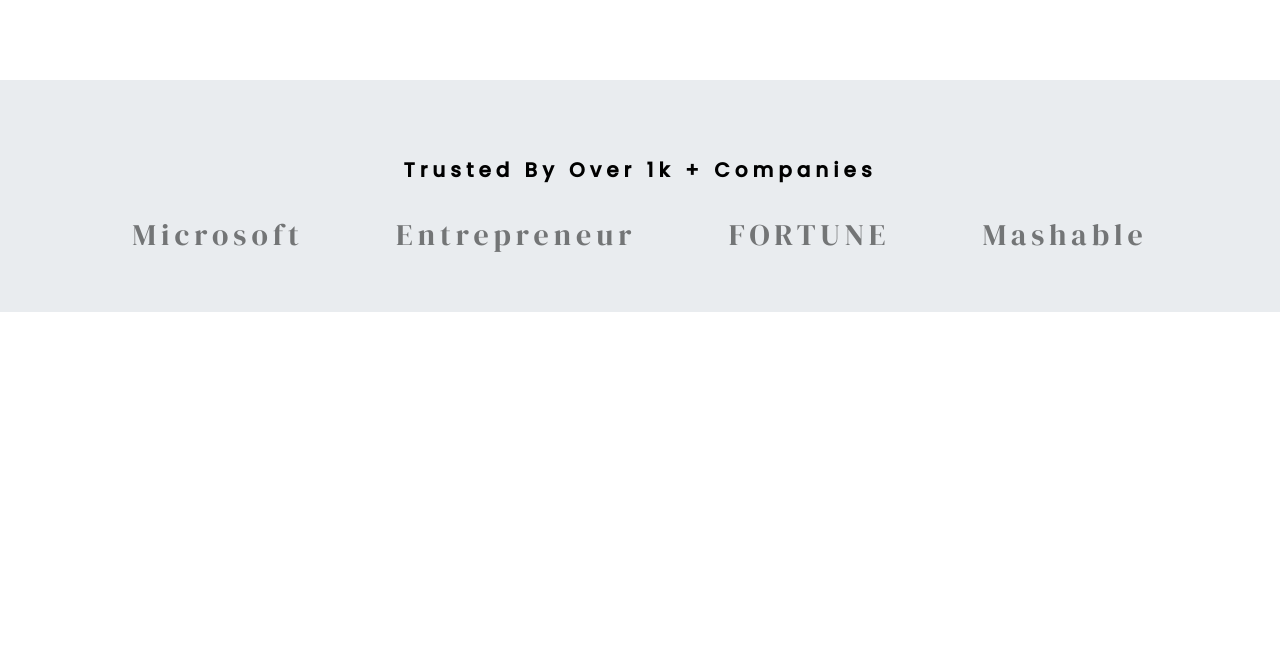
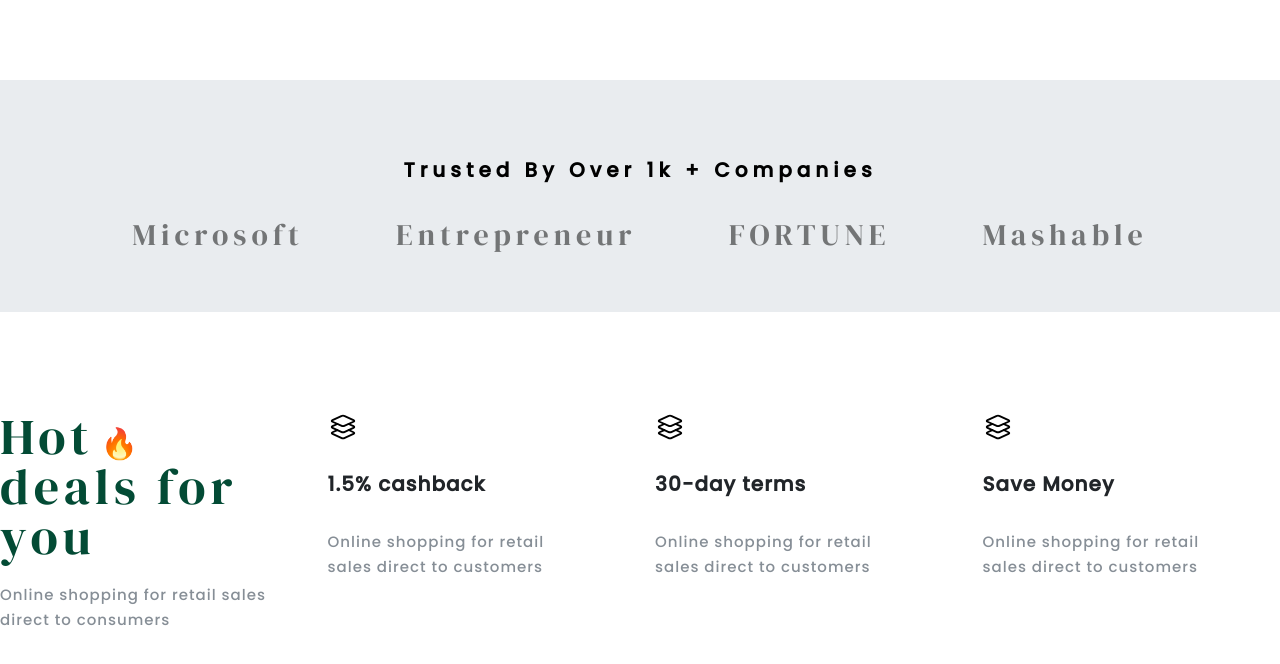
Before and after one commit to tomikimi/furnishop, a plain HTML site: page index.html in a window 1280 px wide. Shown: the part 1112-1776 px from the top of the page. Before the commit the page ends 1524 px from the top, so only its background shows below. Drawn offline with nearby package versions, Linux system fonts and the light colour scheme.

Commit message:
Creation of Deals Design

```diff
--- a/css/style.css
+++ b/css/style.css
@@ -36,6 +36,10 @@ body {
 
 .grid-3-cols {
   grid-template-columns: repeat(3, 1fr);
+}
+
+.grid-4-cols {
+  grid-template-columns: repeat(4, 1fr);
 }
 
 .left-panel {
@@ -234,3 +238,60 @@ body {
   filter: brightness(0);
   opacity: 50%;
 }
+
+/* Deals */
+.section-deals {
+  margin: 2rem 0;
+}
+
+.deals-details span:nth-child(1) {
+  color: #034b35;
+  font-size: 5rem;
+  display: inline-block;
+}
+
+.deals-details span:nth-child(2) {
+  font-size: 3rem;
+  display: inline-block;
+}
+
+.deals-details span:nth-child(3) {
+  font-size: 5rem;
+  display: inline-block;
+}
+
+.deals-details p {
+  margin: 2rem 0rem;
+  color: #868e96;
+  font-family: "Poppins", sans-serif;
+  font-size: 1.5rem;
+  font-weight: 500;
+  line-height: 2.5rem;
+  letter-spacing: 0.1rem;
+}
+
+.deals-icon {
+  display: inline-block;
+  width: 3rem;
+  height: 3rem;
+  color: #000;
+}
+
+.deal-package h3 {
+  color: #212529;
+  font-family: "Poppins", sans-serif;
+  font-size: 2rem;
+  letter-spacing: 0.1rem;
+  font-weight: 600;
+  margin: 3rem 0rem;
+}
+
+.deal-package p {
+  margin: 3.5rem 0rem;
+  color: #868e96;
+  font-family: "Poppins", sans-serif;
+  font-size: 1.5rem;
+  font-weight: 500;
+  line-height: 2.5rem;
+  letter-spacing: 0.1rem;
+}
--- a/index.html
+++ b/index.html
@@ -77,6 +77,40 @@
         </div>
       </div>
     </section>
+    <section class="section-deals">
+      <div class="container grid grid-4-cols">
+        <div class="deals-details">
+          <span>Hot</span> <span> 🔥 </span> <span>deals for you</span> <br />
+
+          <p>Online shopping for retail sales direct to consumers</p>
+        </div>
+        <div class="deal-package">
+          <ion-icon name="layers-outline" class="deals-icon"></ion-icon>
+          <h3>1.5% cashback</h3>
+          <p>
+            Online shopping for retail <br />
+            sales direct to customers
+          </p>
+        </div>
+        <div class="deal-package">
+          <ion-icon name="layers-outline" class="deals-icon"></ion-icon>
+          <h3>30-day terms</h3>
+          <p>
+            Online shopping for retail <br />
+            sales direct to customers
+          </p>
+        </div>
+        <div class="deal-package">
+          <ion-icon name="layers-outline" class="deals-icon"></ion-icon>
+          <h3>Save Money</h3>
+          <p>
+            Online shopping for retail <br />
+            sales direct to customers
+          </p>
+        </div>
+      </div>
+    </section>
+
     <script
       type="module"
       src="https://unpkg.com/ionicons@5.5.2/dist/ionicons/ionicons.esm.js"
```
